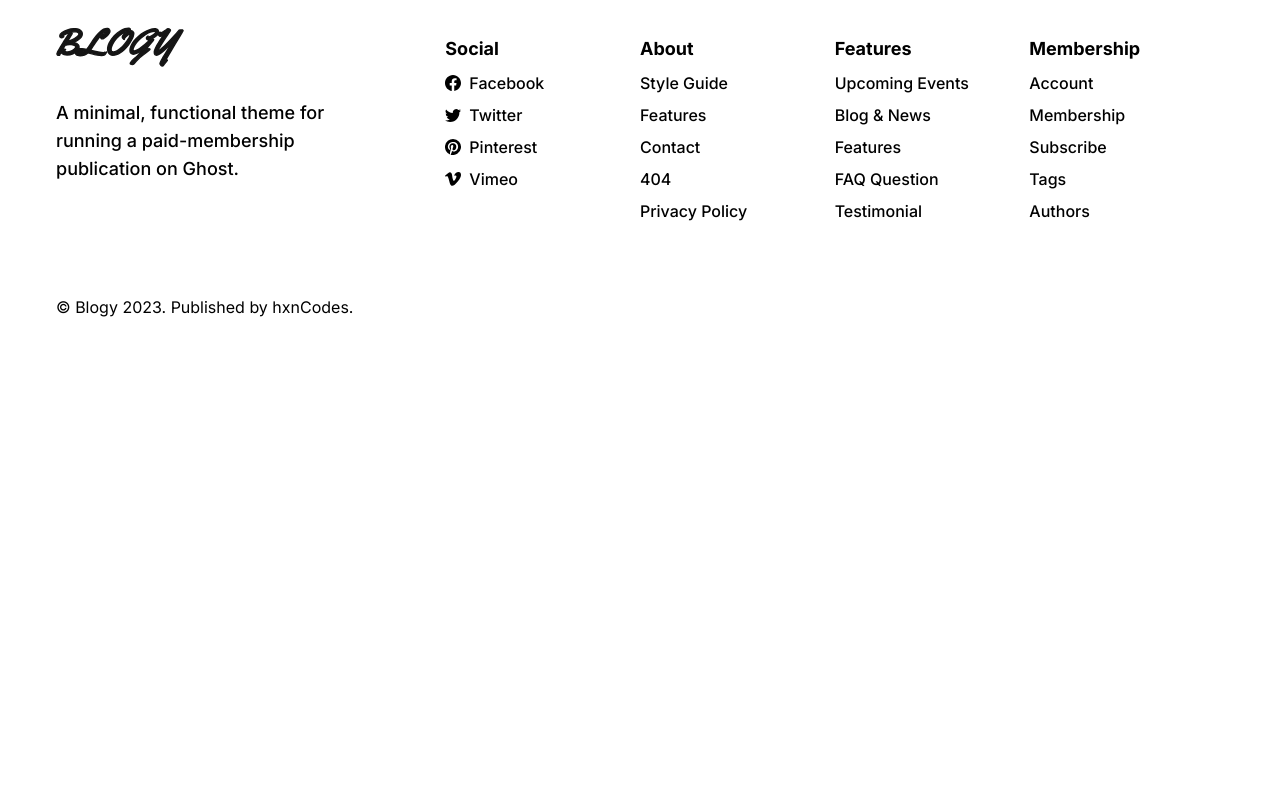
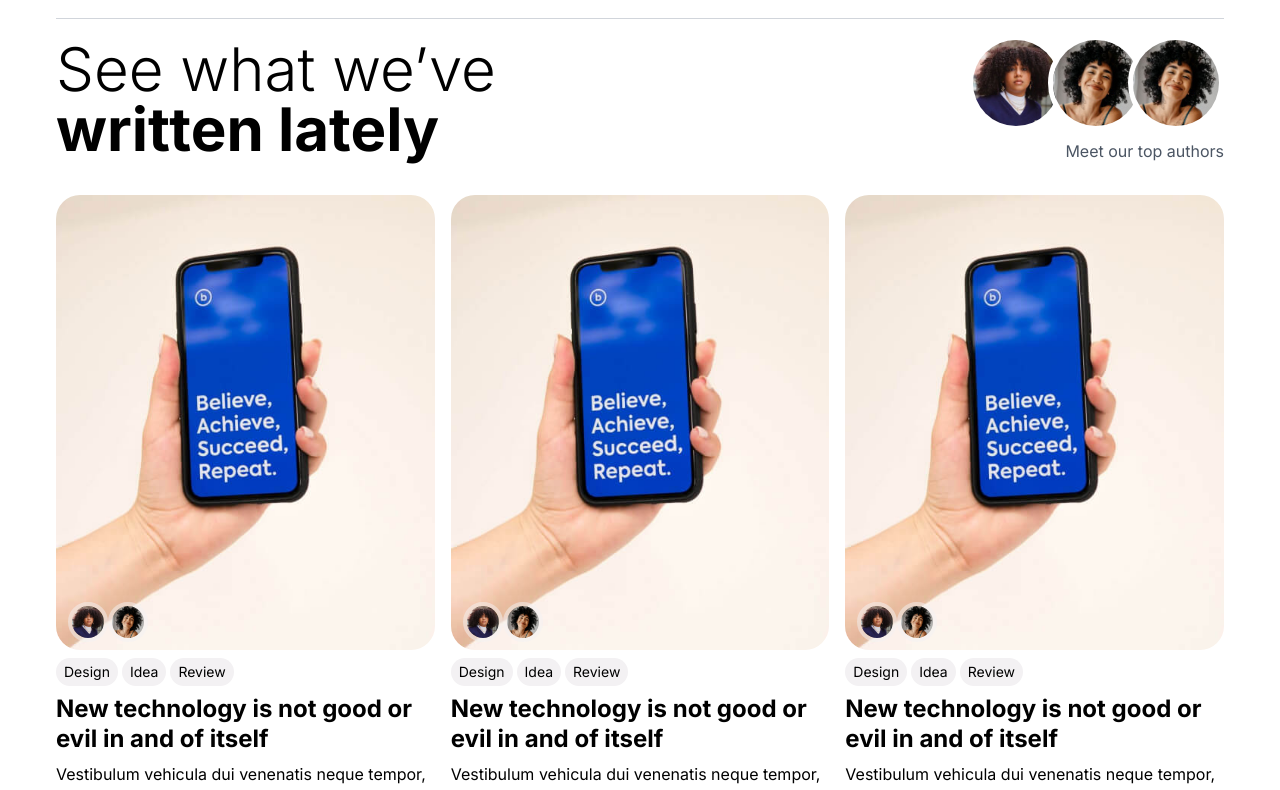
Before and after one commit to hxncodes/NEXTJS-BLOGY, a Next.js app: page / in a window 1280 px wide. Shown: the part 1200-1990 px from the top of the page. Before the commit the page ends 1535 px from the top, so only its background shows below. Built offline with nearby package versions, Linux system fonts and the light colour scheme.

Commit message:
Working on Latest Blog section

```diff
--- a/app/globals.css
+++ b/app/globals.css
@@ -41,4 +41,7 @@
     @apply py-4 px-6 text-2xl rounded-full
   }
 
+  .avatar {
+    @apply w-16 h-16 lg:w-24 lg:h-24 border-[5px] border-white rounded-full delay-200 hover:translate-y-[-2px]
+  }
 }
--- a/app/page.tsx
+++ b/app/page.tsx
@@ -3,12 +3,14 @@
 import Hero from "@/components/Hero";
 import Stories from "@/components/Stories";
 import Footer from "@/components/Footer";
+import LatestBlogs from "@/components/LatestBlogs";
 
 export default function Home() {
   return (
     <main>
       <Hero />
       <Stories />
+      <LatestBlogs />
       <Footer />
     </main>
   );
--- a/components/BlogCard.tsx
+++ b/components/BlogCard.tsx
@@ -1,53 +1,11 @@
 "use client";
 
-import Image from "next/image";
+import Card from "./Card";
 
 const BlogCard = () => {
   return (
     <div className="w-[38%] md:w-[28%] flex flex-col shrink-0">
-      <div className="relative overflow-hidden">
-        <img
-          src="/images/blog1.jpg"
-          alt="blog"
-          className="rounded-3xl w-[100%] h-[100%]"
-        />
-        <div className="flex absolute bottom-2 left-3">
-          <div className="w-10 h-10 rounded-full">
-            <Image
-              src="/images/author1.jpg"
-              width={100}
-              height={100}
-              alt="author"
-              className="border-4 border-lightGrayColor border-opacity-50 rounded-full"
-            />
-          </div>
-          <div className="w-10 h-10 rounded-full">
-            <Image
-              src="/images/author2.jpg"
-              width={100}
-              height={100}
-              alt="author"
-              className="border-4 border-lightGrayColor border-opacity-50 rounded-full"
-            />
-          </div>
-        </div>
-      </div>
-      <div className="flex gap-1 py-2">
-        <button className="btn btn-sm btn-secondary">Design</button>
-        <button className="btn btn-sm btn-secondary">Idea</button>
-        <button className="btn btn-sm btn-secondary">Review</button>
-      </div>
-      <div className="pb-2">
-        <h4>
-          <a className="text-2xl font-bold leading-tight" href="">
-            New technology is not good or evil in and of itself
-          </a>
-        </h4>
-        <p className="line-clamp-3 py-2">
-          Vestibulum vehicula dui venenatis neque tempor, accumsan iaculis
-          sapien ornare. Sed at ante porta, ullamcorper massa euhyjbh tg hyuh,
-        </p>
-      </div>
+      <Card />
     </div>
   );
 };
--- /dev/null
+++ b/components/Card.tsx
@@ -0,0 +1,54 @@
+import React from "react";
+import Image from "next/image";
+
+const Card = () => {
+  return (
+    <div className="">
+      <div className="relative overflow-hidden">
+        <img
+          src="/images/blog1.jpg"
+          alt="blog"
+          className="rounded-3xl w-[100%] h-[100%]"
+        />
+        <div className="flex absolute bottom-2 left-3">
+          <div className="w-10 h-10 rounded-full">
+            <Image
+              src="/images/author1.jpg"
+              width={100}
+              height={100}
+              alt="author"
+              className="border-4 border-lightGrayColor border-opacity-50 rounded-full"
+            />
+          </div>
+          <div className="w-10 h-10 rounded-full">
+            <Image
+              src="/images/author2.jpg"
+              width={100}
+              height={100}
+              alt="author"
+              className="border-4 border-lightGrayColor border-opacity-50 rounded-full"
+            />
+          </div>
+        </div>
+      </div>
+      <div className="flex gap-1 py-2">
+        <button className="btn btn-sm btn-secondary">Design</button>
+        <button className="btn btn-sm btn-secondary">Idea</button>
+        <button className="btn btn-sm btn-secondary">Review</button>
+      </div>
+      <div className="pb-2">
+        <h4>
+          <a className="text-2xl font-bold leading-tight" href="">
+            New technology is not good or evil in and of itself
+          </a>
+        </h4>
+        <p className="line-clamp-3 py-2">
+          Vestibulum vehicula dui venenatis neque tempor, accumsan iaculis
+          sapien ornare. Sed at ante porta, ullamcorper massa euhyjbh tg hyuh,
+        </p>
+      </div>
+    </div>
+  );
+};
+
+export default Card;
--- /dev/null
+++ b/components/LatestBlogs.tsx
@@ -0,0 +1,64 @@
+import React from "react";
+import Image from "next/image";
+import Card from "./Card";
+
+const LatestBlogs = () => {
+  return (
+    <section className="flex flex-col">
+      <div className="flex flex-row items-center justify-between mb-8">
+        <h2 className="text-4xl sm:text-[3.35rem] md:text-6xl font-light">
+          See what we’ve <br />
+          <span className="break-all font-bold">written lately</span>
+        </h2>
+        <div className="hidden md:block">
+          <div className="flex">
+            <div className="flex -space-x-4">
+              <a className="avatar" href="#">
+                <Image
+                  loading="lazy"
+                  src="/images/author1.jpg"
+                  width={100}
+                  height={100}
+                  alt="author"
+                  className="rounded-full"
+                />
+              </a>
+              <a className="avatar" href="#">
+                <Image
+                  loading="lazy"
+                  src="/images/author2.jpg"
+                  width={100}
+                  height={100}
+                  alt="author"
+                  className="rounded-full"
+                />
+              </a>
+              <a className="avatar" href="#">
+                <Image
+                  src="/images/author2.jpg"
+                  width={100}
+                  height={100}
+                  alt="author"
+                  className="rounded-full"
+                />
+              </a>
+            </div>
+          </div>
+          <p className="text-right text-base text-gray-600 mt-2">
+            Meet our top authors
+          </p>
+        </div>
+      </div>
+      <div className="grid grid-cols-3 gap-4">
+        <Card />
+        <Card />
+        <Card />
+        <Card />
+        <Card />
+        <Card />
+      </div>
+    </section>
+  );
+};
+
+export default LatestBlogs;
--- a/components/Stories.tsx
+++ b/components/Stories.tsx
@@ -1,6 +1,7 @@
 "use client";
 
 import BlogCard from "./BlogCard";
+import Card from "./Card";
 
 const Stories = () => {
   return (
@@ -9,22 +10,26 @@ const Stories = () => {
         Get started with our <span className="font-bold">best stories</span>
       </h2>
       <div className="flex flex-row gap-4 overflow-visible overflow-x-scroll py-2 mr-[-50px]">
-        <BlogCard />
-        <BlogCard />
-        <BlogCard />
-        <BlogCard />
-        <BlogCard />
-        <BlogCard />
-        <BlogCard />
-        <BlogCard />
-        <BlogCard />
-        <BlogCard />
-        <BlogCard />
-        <BlogCard />
-        <BlogCard />
-        <BlogCard />
+        <div className="w-[38%] md:w-[28%] flex flex-col shrink-0">
+          <Card />
+        </div>
+        <div className="w-[38%] md:w-[28%] flex flex-col shrink-0">
+          <Card />
+        </div>
+        <div className="w-[38%] md:w-[28%] flex flex-col shrink-0">
+          <Card />
+        </div>
+        <div className="w-[38%] md:w-[28%] flex flex-col shrink-0">
+          <Card />
+        </div>
+        <div className="w-[38%] md:w-[28%] flex flex-col shrink-0">
+          <Card />
+        </div>
+        <div className="w-[38%] md:w-[28%] flex flex-col shrink-0">
+          <Card />
+        </div>
       </div>
-      <hr />
+      <hr className="h-px mt-12 bg-gray-300 border-0" />
     </div>
   );
 };
```
